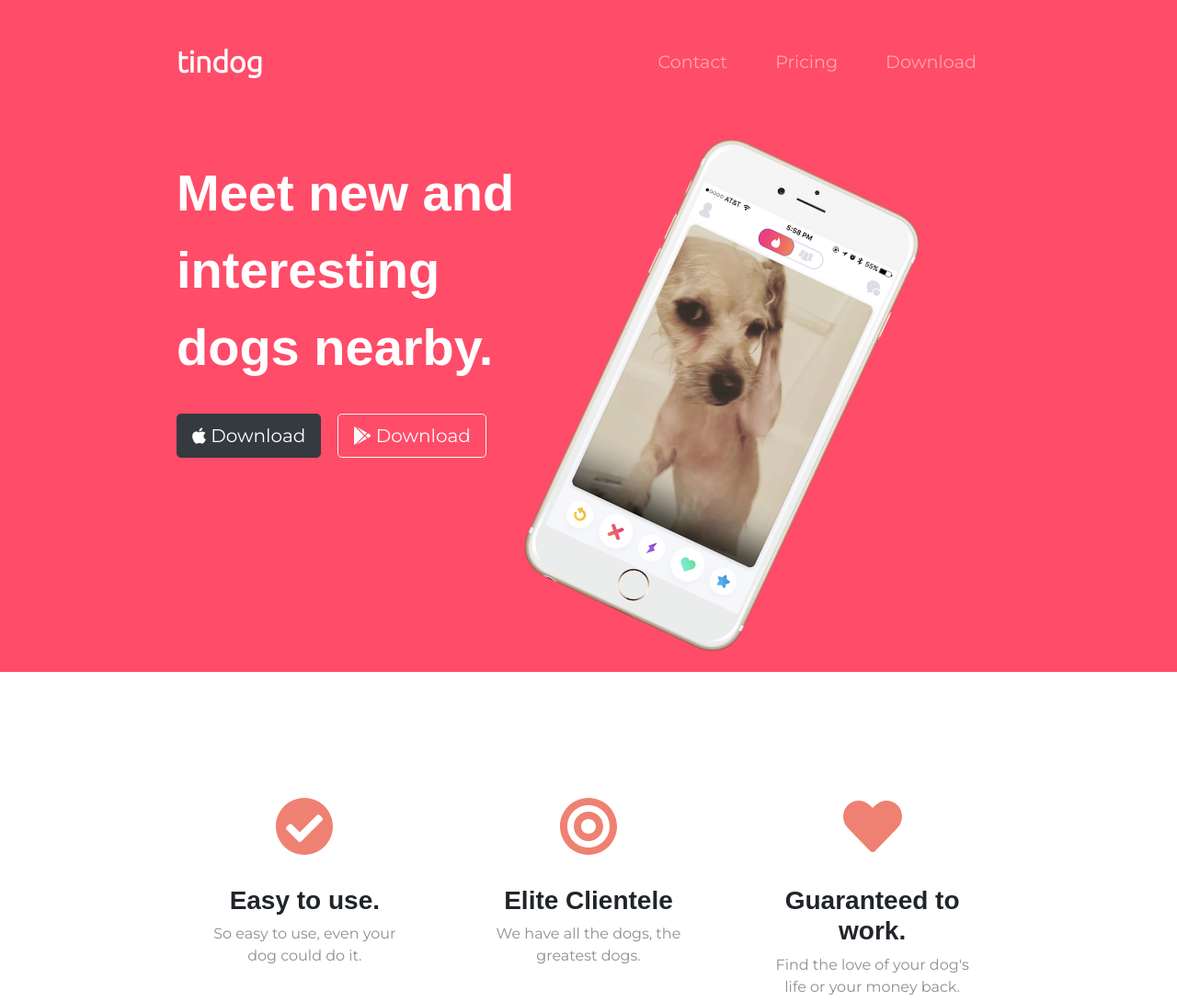
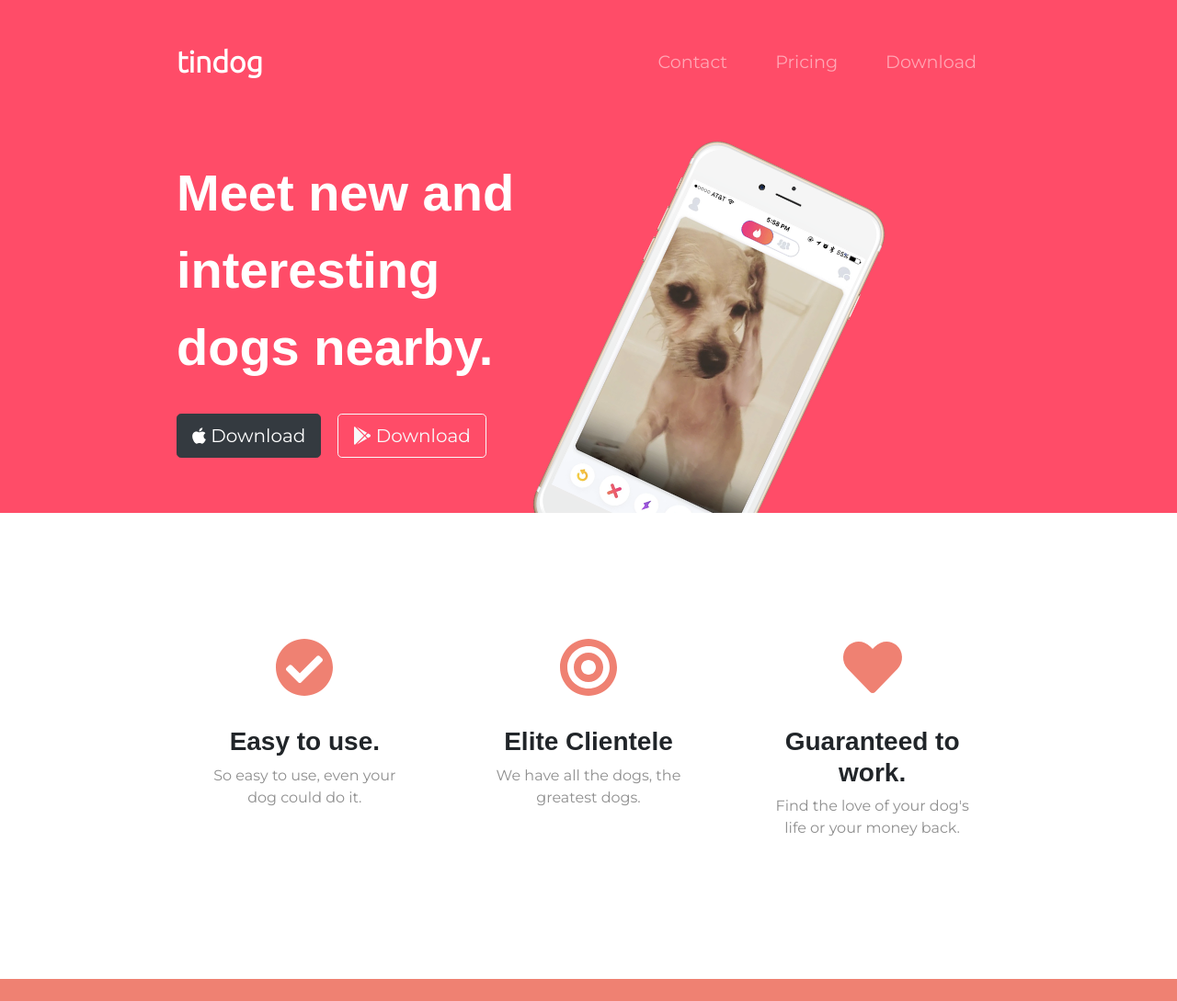
Before and after one commit to DusanInclement/tinderDog, a plain HTML site: page index.html in a window 1280 px wide. Shown: the top 1089 px of the page at 92% size. Drawn offline with nearby package versions, Linux system fonts and the light colour scheme.

Commit message:
title img

```diff
--- a/css/styles.css
+++ b/css/styles.css
@@ -56,8 +56,10 @@ p{
 /* Title Image */
 
 .title-image{
-  width: 60%;
+  width: 50%;
   transform: rotate(25deg);
+  position: absolute;
+
 }
 
 /* Features Section */
@@ -65,6 +67,8 @@ p{
 #features{
   padding: 7% 15%;
   background-color: #fff;
+  position: relative;
+  z-index: 1;
 }
 .feature-box{
   text-align: center;
--- a/index.html
+++ b/index.html
@@ -58,7 +58,7 @@
           <button class="btn btn-dark btn-lg download-button" type="button"><i class="fab fa-apple"></i> Download</button>
           <button class="btn btn-outline-light btn-lg download-button" type="button"><i class="fab fa-google-play"></i> Download</button>
         </div>
-        <div class="col-lg-6">
+        <div class="col-lg-6 d-none d-md-none d-sm-none d-lg-block">
           <img class="title-image" src="images/iphone6.png" alt="iphone-mockup">
         </div>
       </div>
```
